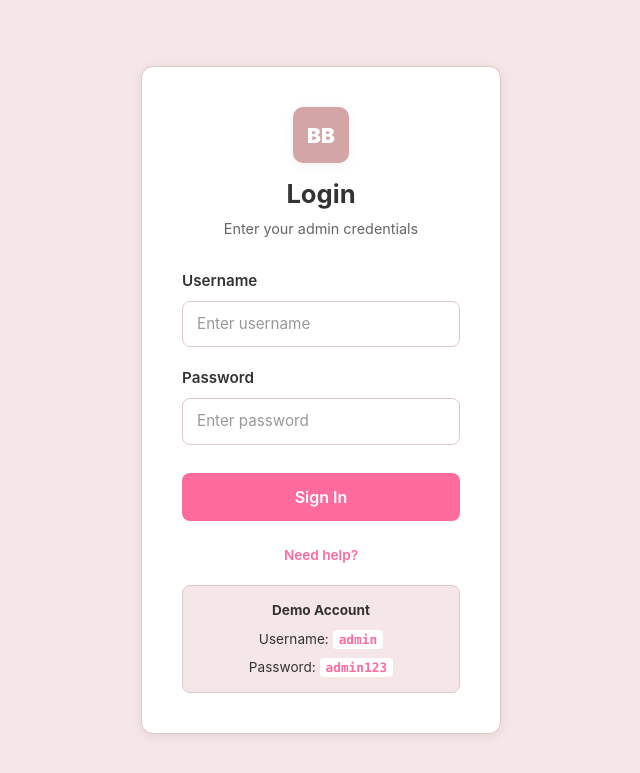
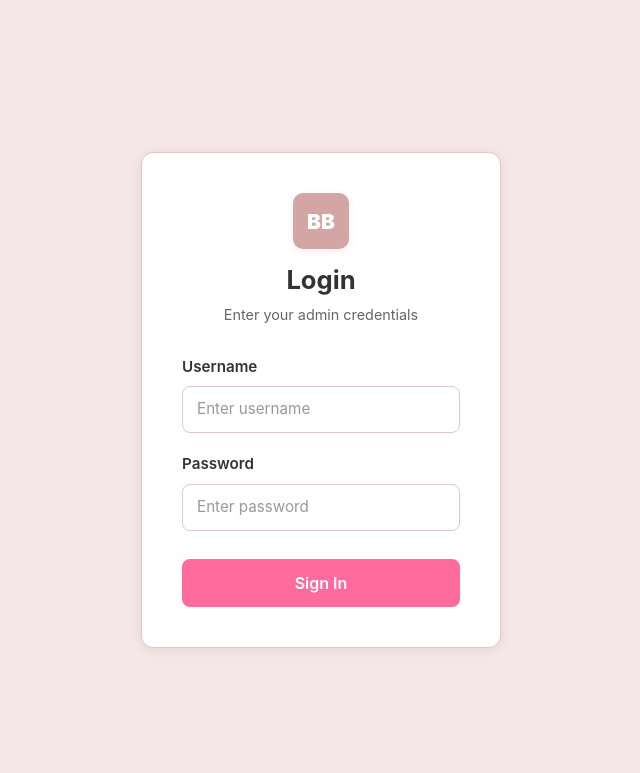
Before and after one commit to vmandhani09/BBMS, a PHP site: page /login.php in a window 1280 px wide. Shown: the top 773 px of the page, without its empty margins (319-959 px from the left). Run offline with PHP 8.4, Linux system fonts and the light colour scheme.

```diff
--- a/login.php
+++ b/login.php
@@ -199,14 +199,7 @@ if ($_SERVER['REQUEST_METHOD']==='POST') {
                 <button type="submit" class="btn-login">Sign In</button>
             </form>
 
-            <div class="login-footer">
-                <a href="/bbms/README.md">Need help?</a>
-                <div class="credentials-box">
-                    <p><strong>Demo Account</strong></p>
-                    <p>Username: <code>admin</code></p>
-                    <p>Password: <code>admin123</code></p>
-                </div>
-            </div>
+
         </div>
     </div>
 </div>
```
Also changed, not shown: requirements.txt (added, +15 -0 lines).
